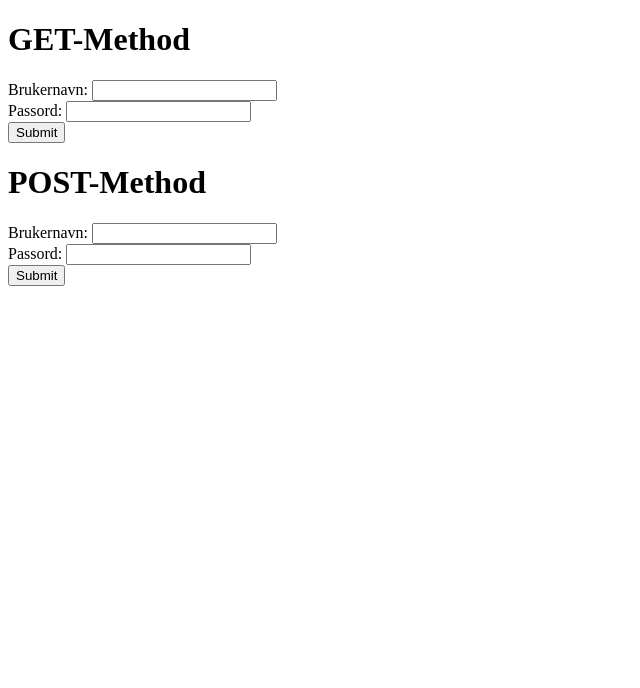
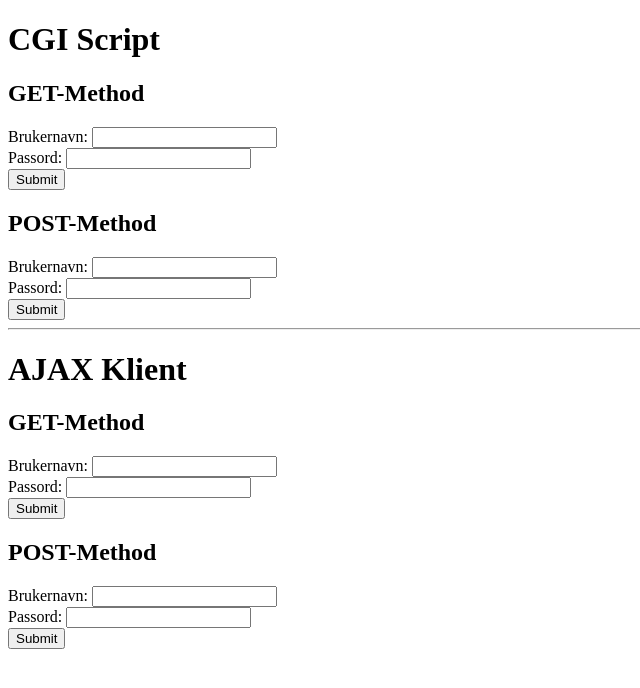
Before and after one commit to johnivarhauge/danan, a plain HTML site: page var/www/static/info.html in a window 1280 px wide. Shown: the whole page, without its empty margins (0-640 px from the left). Drawn offline with Linux system fonts and the light colour scheme.

Commit message:
Oppdaterte info.html

```diff
--- a/var/www/static/info.html
+++ b/var/www/static/info.html
@@ -5,14 +5,29 @@
       <title>Forms</title>
   </head>
   <body>
-    <h1>GET-Method</h1>
-    <form action="http://localhost/login.cgi" method="get">
+    <h1>CGI Script</h1>
+    <h2>GET-Method</h2>
+    <form action="http://localhost/loginCGI.cgi" method="get">
       Brukernavn: <input type="text" name="brukernavn"><br>
       Passord: <input type="password" name="passord"><br>
       <input type="submit" value="Submit">
     </form>
-    <h1>POST-Method</h1>
-    <form action="http://localhost/login.cgi" method="post">
+    <h2>POST-Method</h2>
+    <form action="http://localhost/loginCGI.cgi" method="post">
+      Brukernavn: <input type="text" name="brukernavn"><br>
+      Passord: <input type="password" name="passord"><br>
+      <input type="submit" value="Submit">
+        <hr>
+    </form>
+    <h1>AJAX Klient</h1>
+    <h2>GET-Method</h2>
+    <form action="http://localhost/loginAJAX.cgi" method="get">
+      Brukernavn: <input type="text" name="brukernavn"><br>
+      Passord: <input type="password" name="passord"><br>
+      <input type="submit" value="Submit">
+    </form>
+    <h2>POST-Method</h2>
+    <form action="http://localhost/loginAJAX.cgi" method="post">
       Brukernavn: <input type="text" name="brukernavn"><br>
       Passord: <input type="password" name="passord"><br>
       <input type="submit" value="Submit">
```
